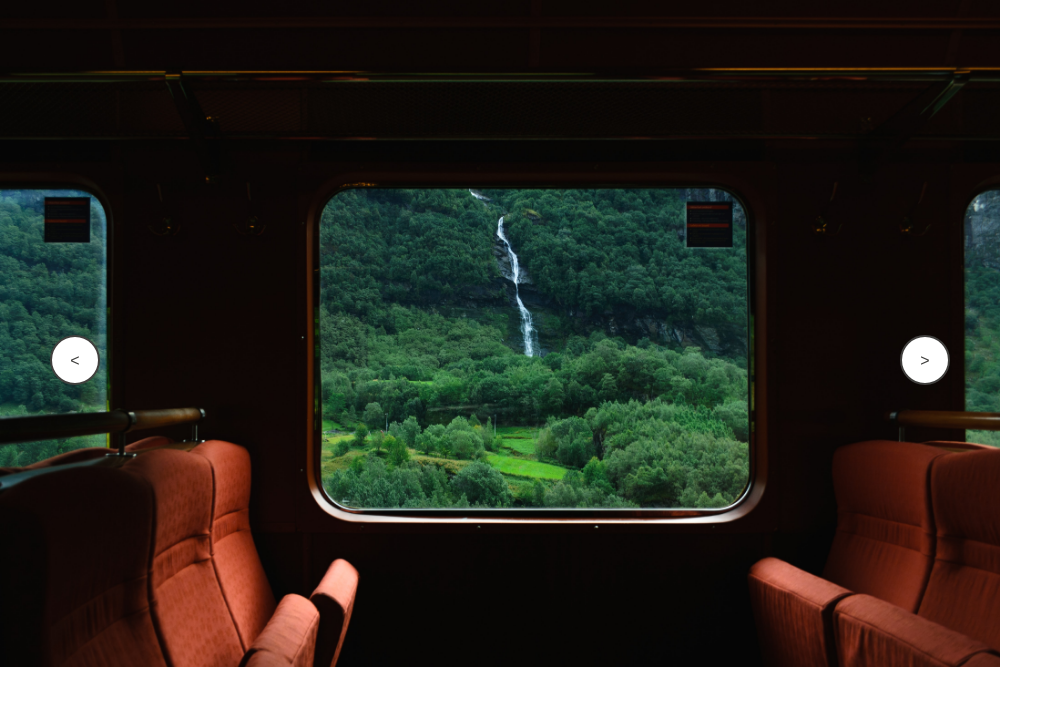
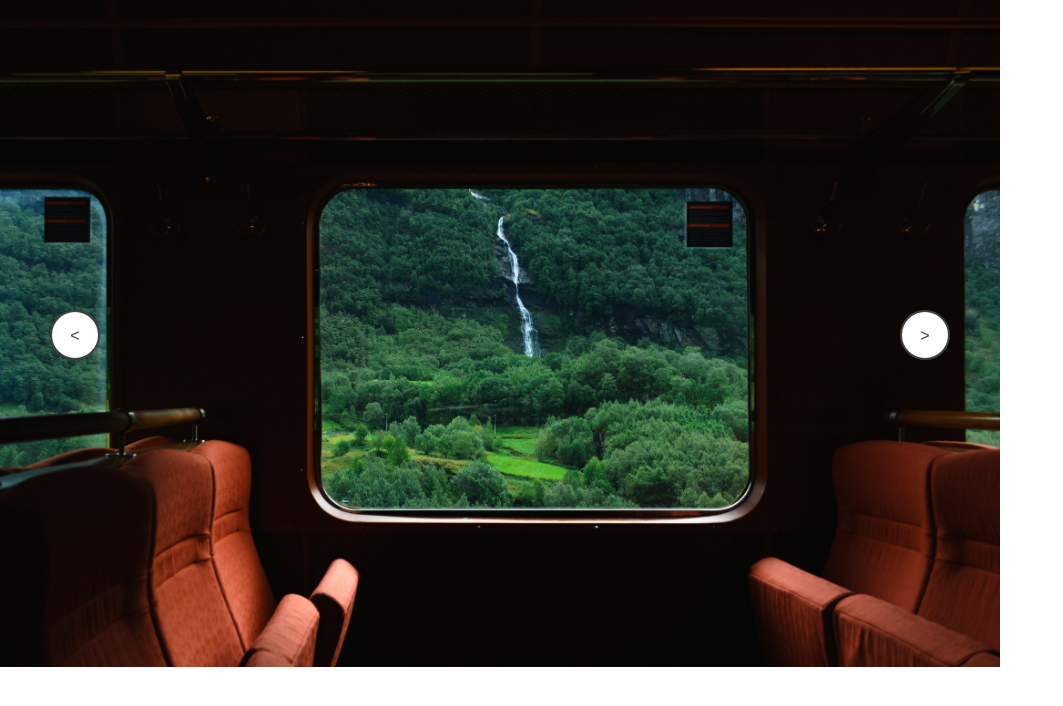
Before and after one commit to zacharyboelter/carousel-vanilla, a plain HTML site: page index.html in a window 1280 px wide. Shown: the whole page, without its empty margins (0-1063 px from the left). Drawn offline with Linux system fonts and the light colour scheme.

Commit message:
styling finished

```diff
--- a/styles.css
+++ b/styles.css
@@ -28,13 +28,13 @@ html, body {
     justify-content: space-between;
     position: absolute;
     top: 50%;
-
+    /* perfectly center with top (^) and transform and responsive*/
+    transform: translateY(-50%);
 }
 
 .carousel .carousel-actions button {
     border-radius: 50%;
     border: none;
-    margin: 0 50px;
     width: 50px;
     height: 50px;
     align-self: center;
@@ -64,3 +64,10 @@ html, body {
   transform: translate3d(0, 3px, 0);
 
 }
+
+.carousel .carousel-actions button#carousel-button-prev {
+    margin-left: 50px;
+}
+.carousel .carousel-actions button#carousel-button-next {
+    margin-right: 50px;
+}
```
